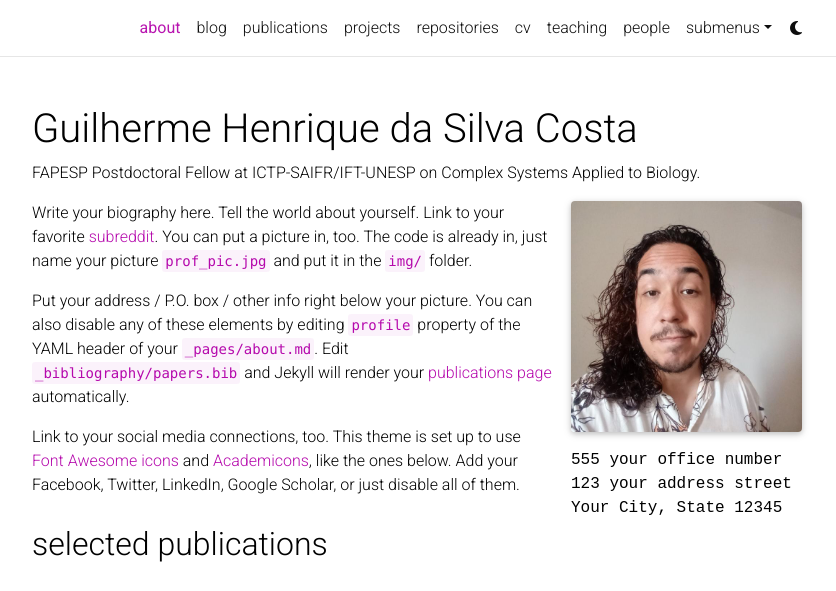
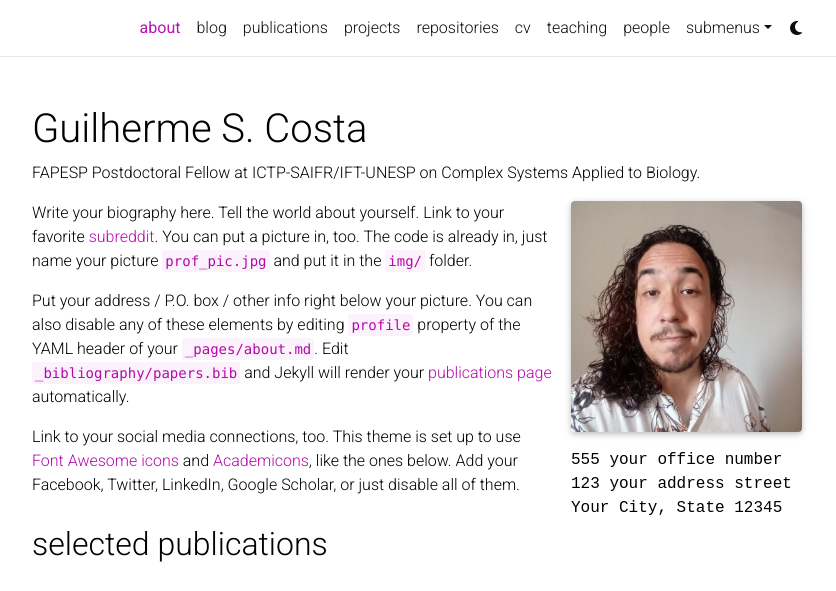
Before and after one commit to ghscosta/ghscosta.github.io, a Jekyll site: the page built from _pages/about.md, in a window 1280 px wide, cut to the strip 0-591 px from the top of the page. Shown: the whole strip, without its empty margins (223-1059 px from the left). Built offline with Jekyll 4.4.1, drawn with Linux system fonts in a browser that asks for light colours; full-size pictures stand in for the smaller copies a plugin makes; comment, search, counter and statistics services are not loaded; a style sheet for code colours, icons or effects is not loaded.

Commit message:
Update _config.yml

```diff
--- a/_config.yml
+++ b/_config.yml
@@ -2,7 +2,7 @@
 # Site settings
 # -----------------------------------------------------------------------------
 
-title: Guilherme Henrique da Silva Costa # the website title (if blank, full name will be used instead)
+title: Guilherme S. Costa # the website title (if blank, full name will be used instead)
 first_name: Guilherme
 middle_name: S.
 last_name: Costa
```
